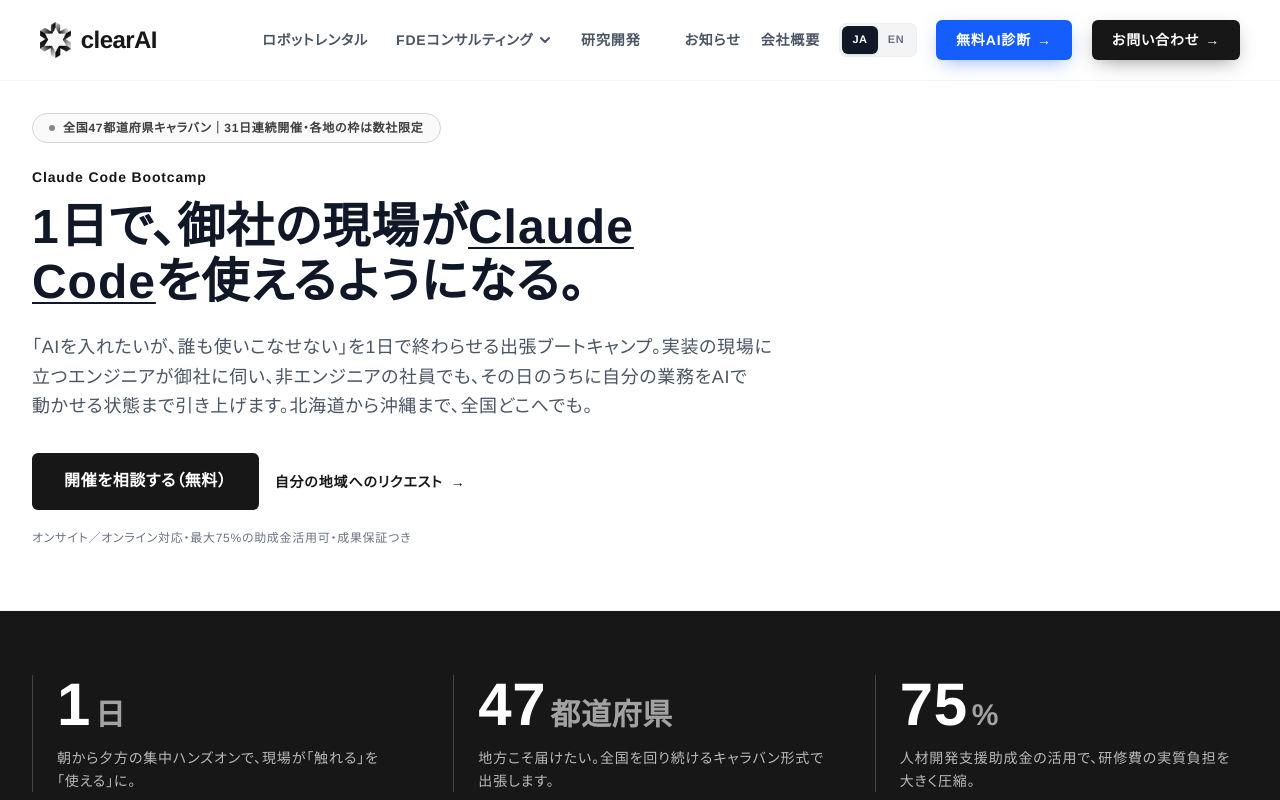
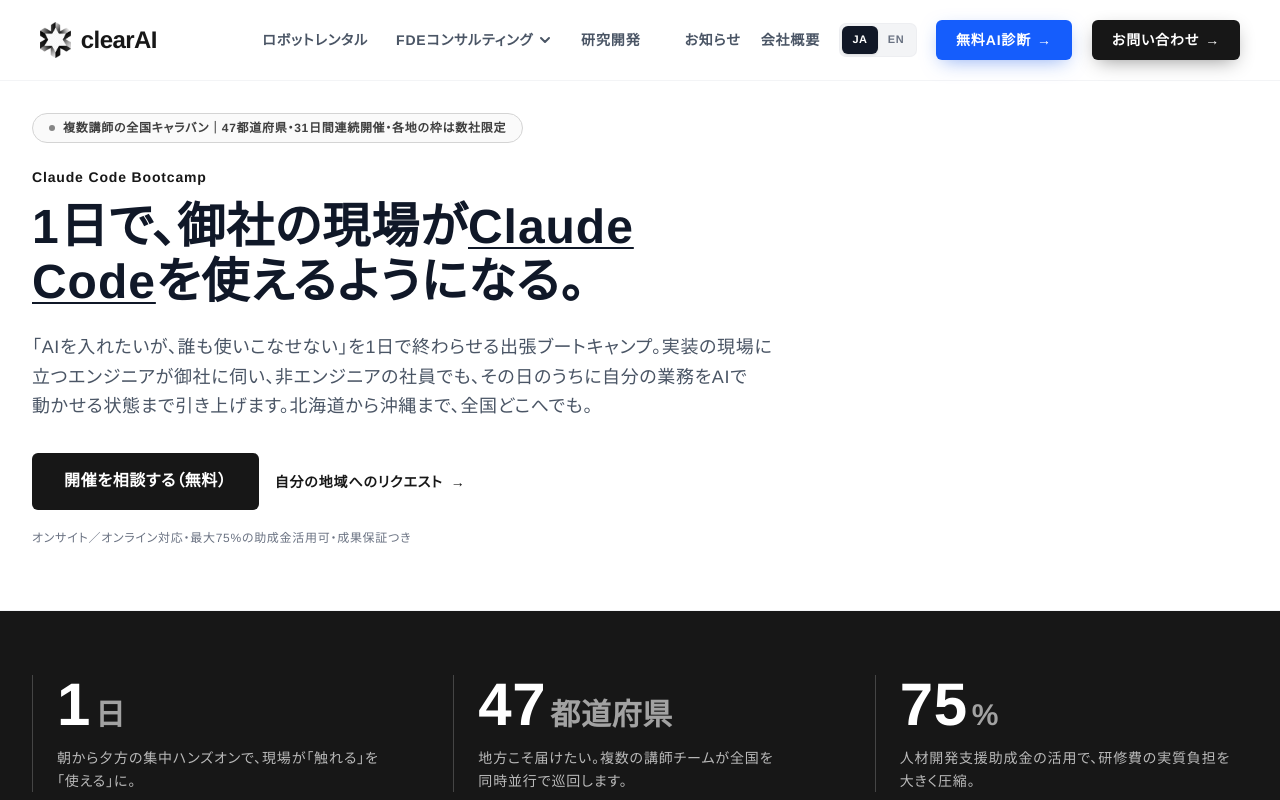
Before and after one commit to kante0218/clearai-corporate, a Next.js app: page /claude-bootcamp in a window 1280 px wide. Shown: the top 800 px of the page. Built offline with nearby package versions, Linux system fonts and the light colour scheme.

Commit message:
claude-bootcamp: キャラバンを複数講師の全国同時並行編成に変更(創業者1人前提を解消)

```diff
--- a/src/app/claude-bootcamp/page.tsx
+++ b/src/app/claude-bootcamp/page.tsx
@@ -59,7 +59,7 @@
 
 const COPY: Record<"ja" | "en", Copy> = {
   ja: {
-    heroBadge: "全国47都道府県キャラバン｜31日連続開催・各地の枠は数社限定",
+    heroBadge: "複数講師の全国キャラバン｜47都道府県・31日間連続開催・各地の枠は数社限定",
     heroKicker: "Claude Code Bootcamp",
     heroTitlePre: "1日で、御社の現場が",
     heroTitleHi: "Claude Code",
@@ -71,7 +71,7 @@
     statsLabel: "Why now",
     stats: [
       { value: "1", unit: "日", desc: "朝から夕方の集中ハンズオンで、現場が「触れる」を「使える」に。" },
-      { value: "47", unit: "都道府県", desc: "地方こそ届けたい。全国を回り続けるキャラバン形式で出張します。" },
+      { value: "47", unit: "都道府県", desc: "地方こそ届けたい。複数の講師チームが全国を同時並行で巡回します。" },
       { value: "75", unit: "%", desc: "人材開発支援助成金の活用で、研修費の実質負担を大きく圧縮。" },
     ],
     painLabel: "Problem",
@@ -143,11 +143,11 @@
     ],
     caravanLabel: "Nationwide Caravan",
     caravanTitle: "全国を、回り続けます。次は、あなたの地域へ。",
-    caravanDesc: "都心の研修に人を送るのではなく、私たちが御社に伺います。31日間連続で全国を縦断するキャラバン。地方だからと諦める必要は、もうありません。",
+    caravanDesc: "都心の研修に人を送るのではなく、私たちが御社に伺います。複数の講師チームが全国を同時並行で巡回するキャラバン編成だから、地方でも希望の時期に日程を合わせやすい。地方だからと諦める必要は、もうありません。",
     caravanSteps: [
-      { num: "01", title: "開催をリクエスト", desc: "フォームから地域と希望時期をお知らせください。近隣の開催に合わせて日程を調整します。" },
+      { num: "01", title: "開催をリクエスト", desc: "フォームから地域と希望時期をお知らせください。全国を同時並行で回る講師チームの近隣ルートに合わせ、最短で日程を調整します。" },
       { num: "02", title: "事前ヒアリング", desc: "オンライン30分で、業種・参加者・解決したい業務をすり合わせ。当日の題材を設計します。" },
-      { num: "03", title: "御社で1日開催", desc: "講師が現地に伺い、御社の会議室で実施。最大10名まで、一人ひとり伴走します。" },
+      { num: "03", title: "御社で1日開催", desc: "担当講師が現地に伺い、御社の会議室で実施。最大10名まで、一人ひとり伴走します。" },
       { num: "04", title: "30日間の定着サポート", desc: "研修後もチャットで質問対応。希望に応じて月次の伴走に移行し、社内に根づかせます。" },
     ],
     caravanNote: "※ 1社単独開催のほか、商工会議所・自治体・複数社合同での地域開催にも対応します。お気軽にご相談ください。",
@@ -194,7 +194,7 @@
     ctaSub: "しつこい営業はしません。まずは「うちでもできる？」のご相談から。",
   },
   en: {
-    heroBadge: "Nationwide caravan across all 47 prefectures · 31 days straight · a few slots per region",
+    heroBadge: "Multi-instructor nationwide caravan · 47 prefectures · 31 days straight · a few slots per region",
     heroKicker: "Claude Code Bootcamp",
     heroTitlePre: "In one day, your team learns to use ",
     heroTitleHi: "Claude Code",
@@ -206,7 +206,7 @@
     statsLabel: "Why now",
     stats: [
       { value: "1", unit: "day", desc: "A focused, hands-on day that turns \"touched it\" into \"can use it.\"" },
-      { value: "47", unit: "prefs", desc: "We especially want to reach regional Japan — a caravan that keeps touring." },
+      { value: "47", unit: "prefs", desc: "We especially want to reach regional Japan — instructor teams touring in parallel." },
       { value: "75", unit: "%", desc: "With the Human Resources Development Subsidy, net training cost shrinks sharply." },
     ],
     painLabel: "Problem",
@@ -278,9 +278,9 @@
     ],
     caravanLabel: "Nationwide Caravan",
     caravanTitle: "We keep touring. Your area is next.",
-    caravanDesc: "Instead of sending people to city training, we come to you — a caravan crossing the country 31 days straight. No need to give up because you're in the regions.",
+    caravanDesc: "Instead of sending people to city training, we come to you — multiple instructor teams touring the country in parallel, so even in the regions it's easy to find a date. No need to give up because you're in the regions.",
     caravanSteps: [
-      { num: "01", title: "Request a session", desc: "Tell us your area and preferred timing via the form. We align dates around nearby sessions." },
+      { num: "01", title: "Request a session", desc: "Tell us your area and preferred timing via the form. We align with the nearest route of our parallel instructor teams to find a date fast." },
       { num: "02", title: "Pre-interview", desc: "A 30-minute online sync on industry, participants, and the work to solve — then we design the day's material." },
       { num: "03", title: "One day at your office", desc: "An instructor comes on-site to your meeting room. Up to 10 people, with one-on-one support." },
       { num: "04", title: "30 days of follow-up", desc: "Chat support continues after; optionally move to monthly coaching to embed it internally." },
```
